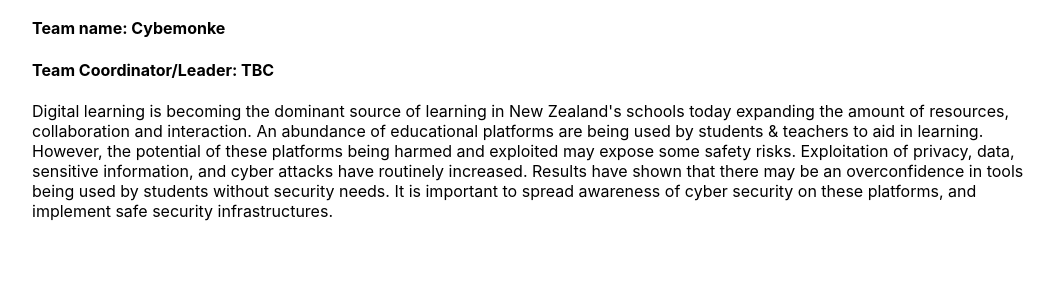
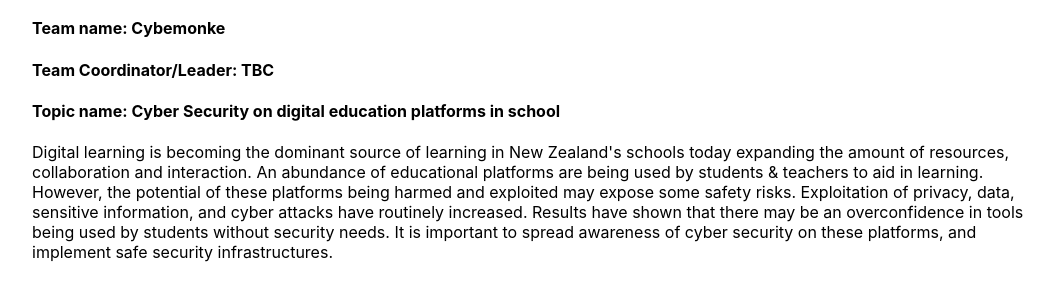
Before and after one commit to comp501/comp501.github.io, a plain HTML site: page pages/proposal.html in a window 1280 px wide. Shown: the part 42-342 px from the top of the page, without its empty margins (108-1162 px from the left). Drawn offline with Linux system fonts and the light colour scheme.

Commit message:
Update proposal.html

```diff
--- a/pages/proposal.html
+++ b/pages/proposal.html
@@ -6,6 +6,8 @@
 
 <h4>Team Coordinator/Leader: TBC</h4>
 
+<h4>Topic name: Cyber Security on digital education platforms in school</h4>
+
 <p>
     Digital learning is becoming the dominant source of learning in New Zealand's schools today expanding the amount of resources, collaboration and interaction. An abundance of educational platforms are being used by students & teachers to aid in learning. However, the potential of these platforms being harmed and exploited may expose some safety risks. Exploitation of privacy, data, sensitive information, and cyber attacks have routinely increased. Results have shown that there may be an overconfidence in tools being used by students without security needs. It is important to spread awareness of cyber security on these platforms, and implement safe security infrastructures.
 </p>
```
